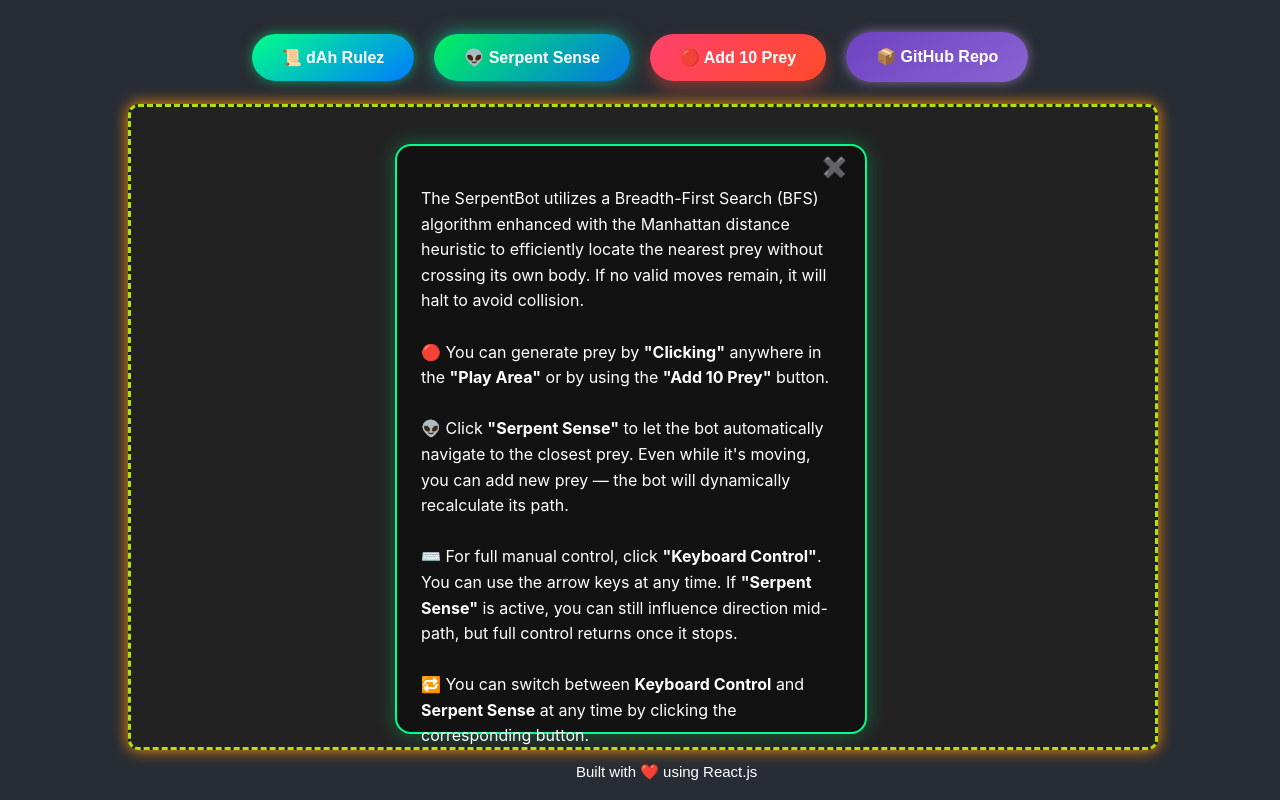
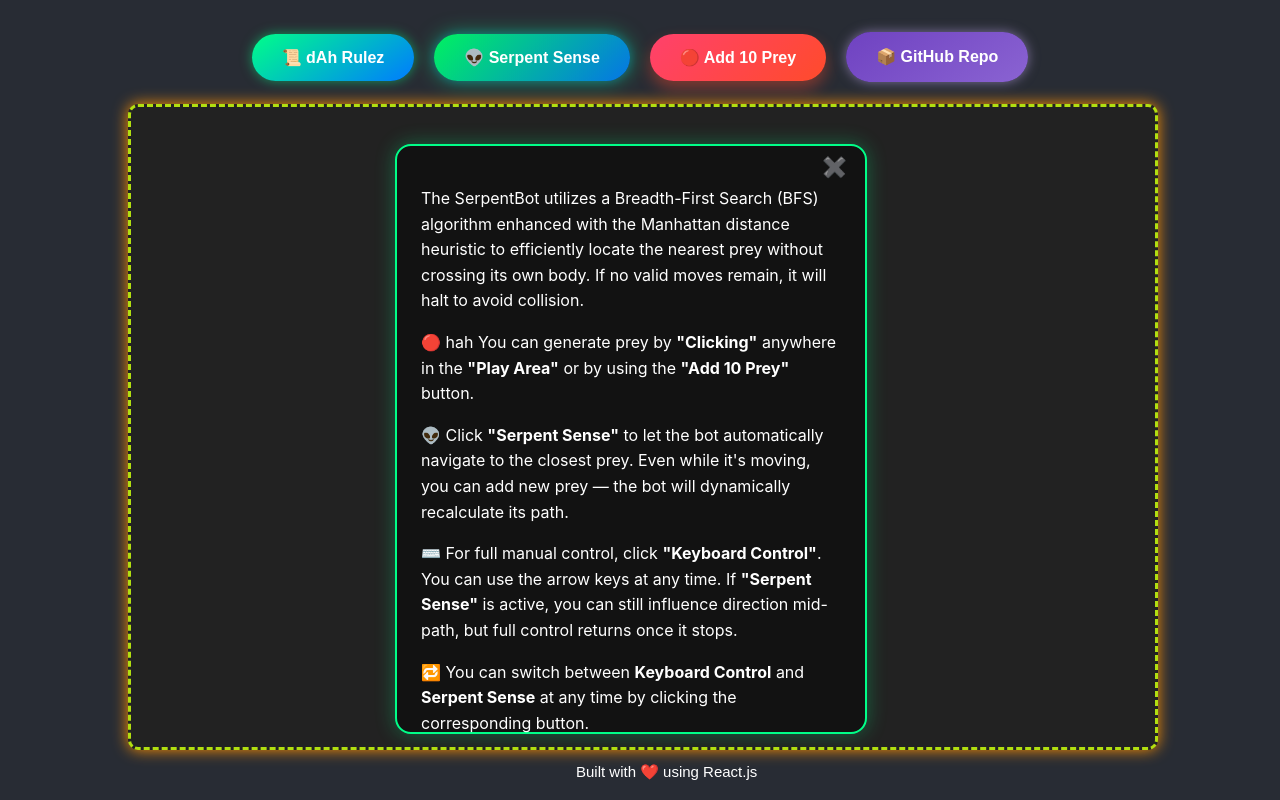
Before and after one commit to shams72/SerpentBot, a React (Create React App) app: page / in a window 1280 px wide. Both pictures are taken after a click on the button "📜 dAh Rulez". Built offline with nearby package versions, Linux system fonts and the light colour scheme.

Commit message:
beautify

```diff
--- a/src/snake/rules.jsx
+++ b/src/snake/rules.jsx
@@ -42,15 +42,12 @@ const Rules = ({gridDimensions, showRules,setShowRules}) => {
             ✖️
         </button>
 
-        <p>
-            The SerpentBot utilizes a Breadth-First Search (BFS) algorithm enhanced with the Manhattan distance heuristic to efficiently locate the nearest prey without crossing its own body. If no valid moves remain, it will halt to avoid collision.            <br /><br />
-            🔴 You can generate prey by <strong>"Clicking"</strong> anywhere in the <strong>"Play Area"</strong> or by using the <strong>"Add 10 Prey"</strong> button.            <br /><br />
-            👽 Click <strong>"Serpent Sense"</strong> to let the bot automatically navigate to the closest prey. Even while it's moving, you can add new prey — the bot will dynamically recalculate its path.
-            <br /><br />
-            ⌨️ For full manual control, click <strong>"Keyboard Control"</strong>. You can use the arrow keys at any time. If <strong>"Serpent Sense"</strong> is active, you can still influence direction mid-path, but full control returns once it stops.
-            <br /><br />
-            🔁 You can switch between <strong>Keyboard Control</strong> and <strong>Serpent Sense</strong> at any time by clicking the corresponding button.
-        </p>
+        <p>The SerpentBot utilizes a Breadth-First Search (BFS) algorithm enhanced with the Manhattan distance heuristic to efficiently locate the nearest prey without crossing its own body. If no valid moves remain, it will halt to avoid collision.</p>
+
+        <p>🔴 hah You can generate prey by <strong>"Clicking"</strong> anywhere in the <strong>"Play Area"</strong> or by using the <strong>"Add 10 Prey"</strong> button.</p>
+        <p>👽 Click <strong>"Serpent Sense"</strong> to let the bot automatically navigate to the closest prey. Even while it's moving, you can add new prey — the bot will dynamically recalculate its path.</p>
+        <p>⌨️ For full manual control, click <strong>"Keyboard Control"</strong>. You can use the arrow keys at any time. If <strong>"Serpent Sense"</strong> is active, you can still influence direction mid-path, but full control returns once it stops.</p>
+        <p>🔁 You can switch between <strong>Keyboard Control</strong> and <strong>Serpent Sense</strong> at any time by clicking the corresponding button.   </p>
 
     </div>
   );
```
